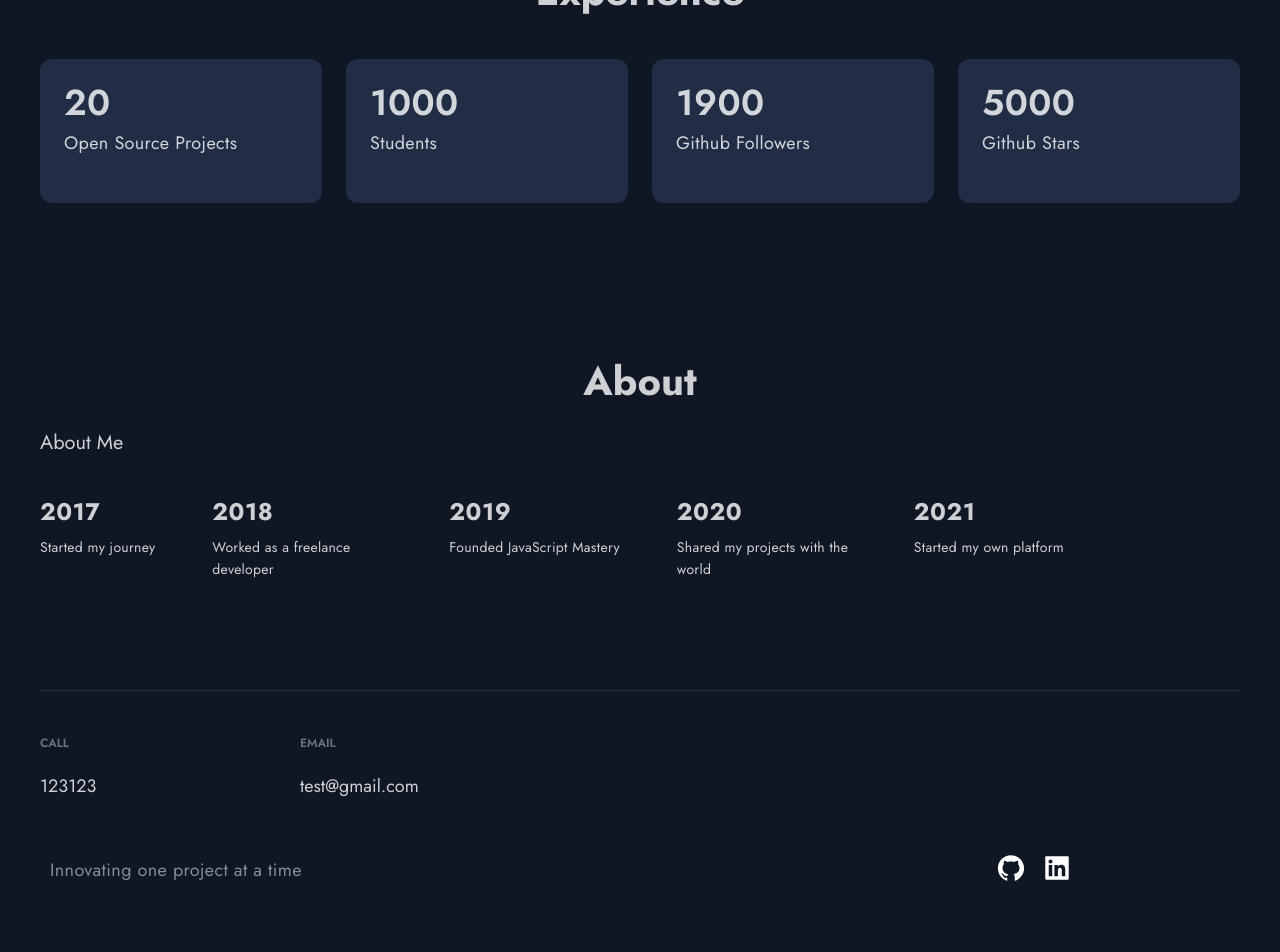
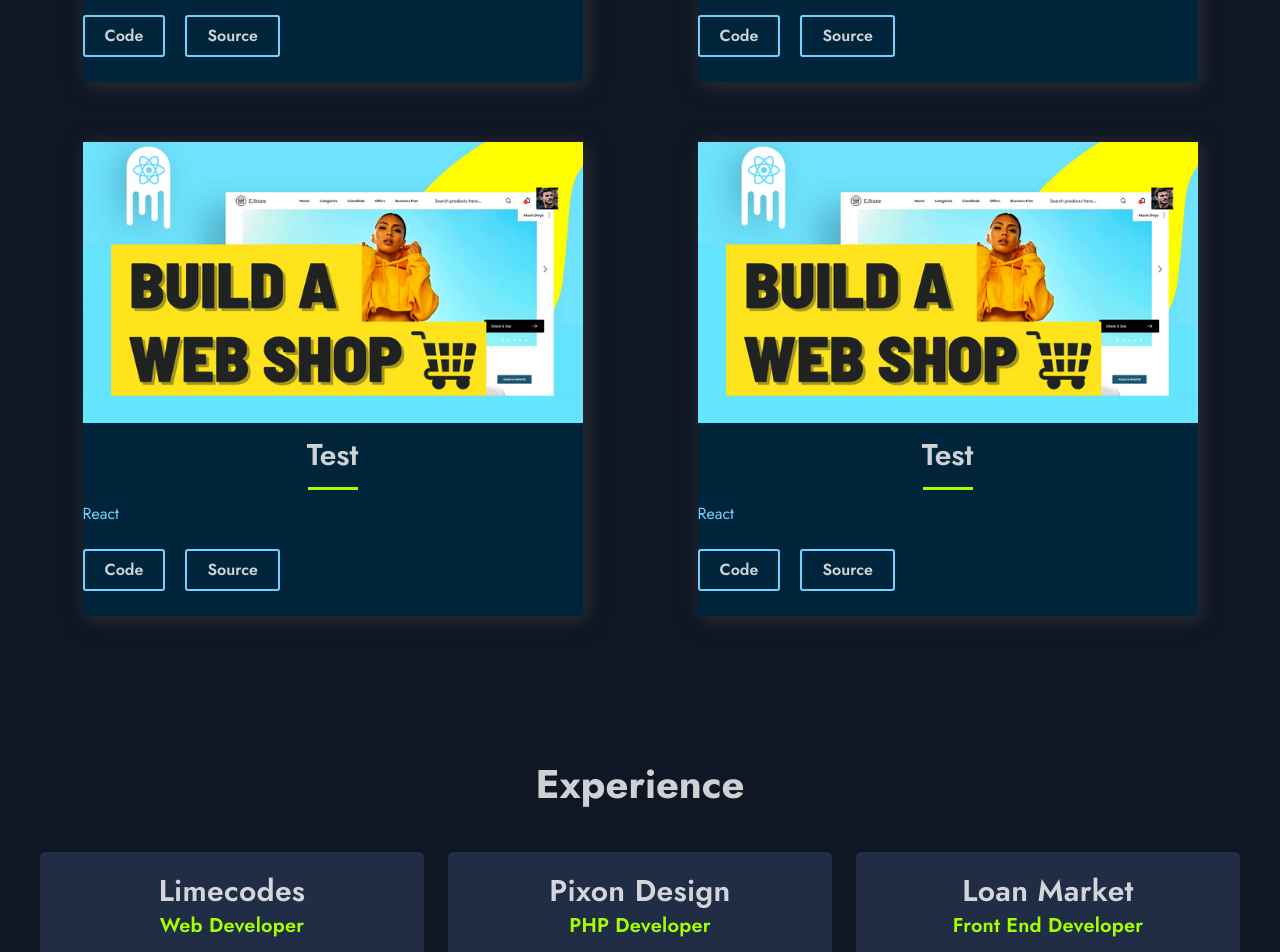
Before and after one commit to DonaldIvan/portfolio, a Next.js app: page / in a window 1280 px wide. Shown: the part 2420-3372 px from the top of the page. Built offline with nearby package versions, Linux system fonts and the light colour scheme.

Commit message:
experience

```diff
--- a/components/Experiences/ExperienceStyles.tsx
+++ b/components/Experiences/ExperienceStyles.tsx
@@ -3,7 +3,7 @@ import styled from 'styled-components';
 export const Boxes = styled.div`
   width: 100%;
   display: grid;
-  grid-template-columns: repeat(4, 1fr);
+  grid-template-columns: repeat(3, 1fr);
   gap: 24px;
   margin: 24px 0 40px;
 
@@ -24,9 +24,12 @@ export const Boxes = styled.div`
 
 export const Box = styled.div`
   background: #212d45;
-  border-radius: 12px;
-  height: 144px;
+  border-radius: 5px;
   padding: 24px;
+  text-align: center;
+  display: flex;
+  flex-direction: column;
+  min-height: 270px;
   @media ${({ theme }) => theme.breakpoints.lg} {
     height: 210px;
   }
@@ -45,13 +48,31 @@ export const Box = styled.div`
     }
   }
 `;
-export const BoxNum = styled.h5`
+export const BoxCompany = styled.h5`
   font-style: normal;
   font-weight: 600;
-  font-size: 36px;
+  font-size: 3rem;
+  line-height: 30px;
+  letter-spacing: 0.01em;
+  color: ${({ theme }) => theme.colors.primary};
+
+  @media ${({ theme }) => theme.breakpoints.md} {
+    font-size: 28px;
+    line-height: 32px;
+  }
+  @media ${({ theme }) => theme.breakpoints.sm} {
+    font-size: 24px;
+    line-height: 26px;
+  }
+`;
+
+export const BoxRole = styled.h6`
+  font-style: normal;
+  font-weight: 600;
+  font-size: 2rem;
   line-height: 40px;
   letter-spacing: 0.01em;
-  color: ${({ theme }) => theme.colors.primary};
+  color: ${({ theme }) => theme.colors.lime};
   margin-bottom: 8px;
 
   @media ${({ theme }) => theme.breakpoints.md} {
@@ -64,13 +85,14 @@ export const BoxNum = styled.h5`
   }
 `;
 
-export const BoxText = styled.p`
+export const BoxText = styled.p<{ description?: boolean }>`
   font-style: normal;
   font-weight: normal;
   font-size: 18px;
   line-height: 24px;
   letter-spacing: 0.02em;
   color: ${({ theme }) => theme.colors.primary};
+  flex-grow: ${({ theme, description }) => description && '1'};
 
   @media ${({ theme }) => theme.breakpoints.md} {
     font-size: 16px;
--- a/components/Experiences/Experiences.tsx
+++ b/components/Experiences/Experiences.tsx
@@ -1,5 +1,5 @@
 import { Section, SectionTitle } from 'styles/GlobalComponents';
-import { Box, Boxes, BoxNum, BoxText } from './ExperienceStyles';
+import { Box, Boxes, BoxCompany, BoxRole, BoxText } from './ExperienceStyles';
 import { EXPERIENCES } from 'constants/experiences';
 import { EXPERIENCE } from 'constants/header';
 
@@ -7,10 +7,12 @@ const Experiences = () => (
   <Section id={EXPERIENCE.id}>
     <SectionTitle>{EXPERIENCE.label}</SectionTitle>
     <Boxes>
-      {EXPERIENCES.map(({ number, text }, index) => (
-        <Box key={index}>
-          <BoxNum>{number}</BoxNum>
-          <BoxText>{text}</BoxText>
+      {EXPERIENCES.map(({ id, company, role, description, date }) => (
+        <Box key={id}>
+          <BoxCompany>{company}</BoxCompany>
+          <BoxRole>{role}</BoxRole>
+          <BoxText description>{description}</BoxText>
+          <BoxText>{date}</BoxText>
         </Box>
       ))}
     </Boxes>
--- a/components/Projects/ProjectsStyles.tsx
+++ b/components/Projects/ProjectsStyles.tsx
@@ -9,11 +9,12 @@ export const Img = styled.img`
 
 export const GridContainer = styled.section`
   display: grid;
-  grid-template-columns: repeat(auto-fill, minmax(350px, 1fr));
+  grid-template-columns: repeat(2, 1fr);
   padding: 3rem 0;
   place-items: center;
   column-gap: 2rem;
-  gap: 3rem;
+  column-gap: 3rem;
+  row-gap: 6rem;
   @media ${({ theme }) => theme.breakpoints.sm} {
     display: flex;
     flex-direction: column;
@@ -25,7 +26,7 @@ export const BlogCard = styled.div`
   border-radius: 10px;
   box-shadow: 3px 3px 20px rgba(80, 78, 78, 0.5);
   text-align: center;
-  width: 350px;
+  width: 500px;
   transition: 0.3s ease;
   background-color: ${({ theme }) => theme.colors.background2};
   border-radius: 5px;
--- a/components/Technologies/TechnologiesStyles.tsx
+++ b/components/Technologies/TechnologiesStyles.tsx
@@ -35,7 +35,7 @@ export const List = styled.ul`
   list-style-type: none;
   display: grid;
   grid-template-columns: repeat(2, 1fr);
-  gap: 3rem;
+  gap: 6rem;
   margin: 3rem 5rem;
 
   @media ${({ theme }) => theme.breakpoints.lg} {
--- a/constants/experiences.tsx
+++ b/constants/experiences.tsx
@@ -1,6 +1,28 @@
 export const EXPERIENCES = [
-  { number: 20, text: 'Open Source Projects' },
-  { number: 1000, text: 'Students' },
-  { number: 1900, text: 'Github Followers' },
-  { number: 5000, text: 'Github Stars' },
+  {
+    id: 0,
+    company: 'Limecodes',
+    role: 'Web Developer',
+    description: `Build AngularJS app,
+  wordpress sites, created custom wordpress theme, created and
+  integrated custom RESTful PHP API.
+  `,
+    date: 'July 2016 - September 2017',
+  },
+  {
+    id: 1,
+    company: 'Pixon Design',
+    role: 'PHP Developer',
+    description: `Contributed web app that sets appointments and events for
+  photographers and videographers all around the United States.`,
+    date: 'September 2017 – February 2019',
+  },
+  {
+    id: 2,
+    company: 'Loan Market',
+    role: 'Front End Developer',
+    description: `Produce and maintain features that would make loan submission
+    faster online and added subscription module for brokers.`,
+    date: 'November 2017 – March 2021',
+  },
 ];
--- a/constants/projects.tsx
+++ b/constants/projects.tsx
@@ -1,6 +1,6 @@
 export const PROJECTS = [
   {
-    title: 'MERN Memories',
+    title: 'Test',
     image: '/images/2.png',
     tags: ['Mongo', 'Express', 'React', 'Node'],
     source: 'https://google.com',
@@ -8,7 +8,7 @@ export const PROJECTS = [
     id: 0,
   },
   {
-    title: 'E-Commerce',
+    title: 'Test',
     image: '/images/2.png',
     tags: ['React', 'JavaScript'],
     source: 'https://google.com',
@@ -16,7 +16,7 @@ export const PROJECTS = [
     id: 1,
   },
   {
-    title: 'WebRTC App',
+    title: 'Test',
     image: '/images/2.png',
     tags: ['React', 'WebRTC', 'React', 'WebRTC', 'React'],
     source: 'https://google.com',
@@ -24,7 +24,7 @@ export const PROJECTS = [
     id: 2,
   },
   {
-    title: 'Unichat',
+    title: 'Test',
     image: '/images/2.png',
     tags: ['React'],
     source: 'https://google.com',
@@ -32,7 +32,7 @@ export const PROJECTS = [
     id: 3,
   },
   {
-    title: 'Unichat',
+    title: 'Test',
     image: '/images/2.png',
     tags: ['React'],
     source: 'https://google.com',
@@ -40,7 +40,7 @@ export const PROJECTS = [
     id: 4,
   },
   {
-    title: 'Unichat',
+    title: 'Test',
     image: '/images/2.png',
     tags: ['React'],
     source: 'https://google.com',
```
